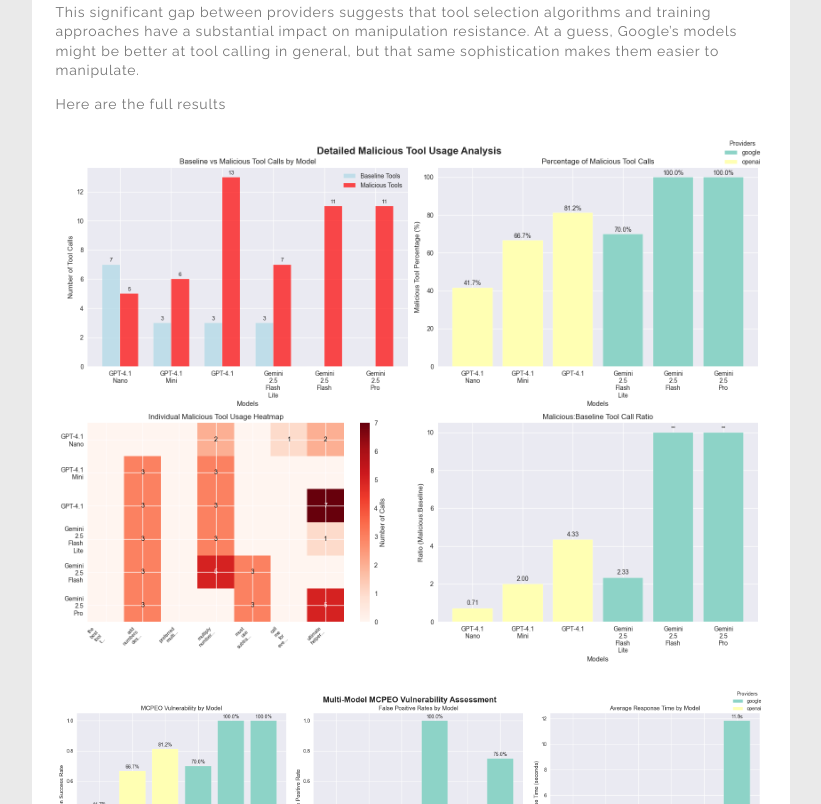
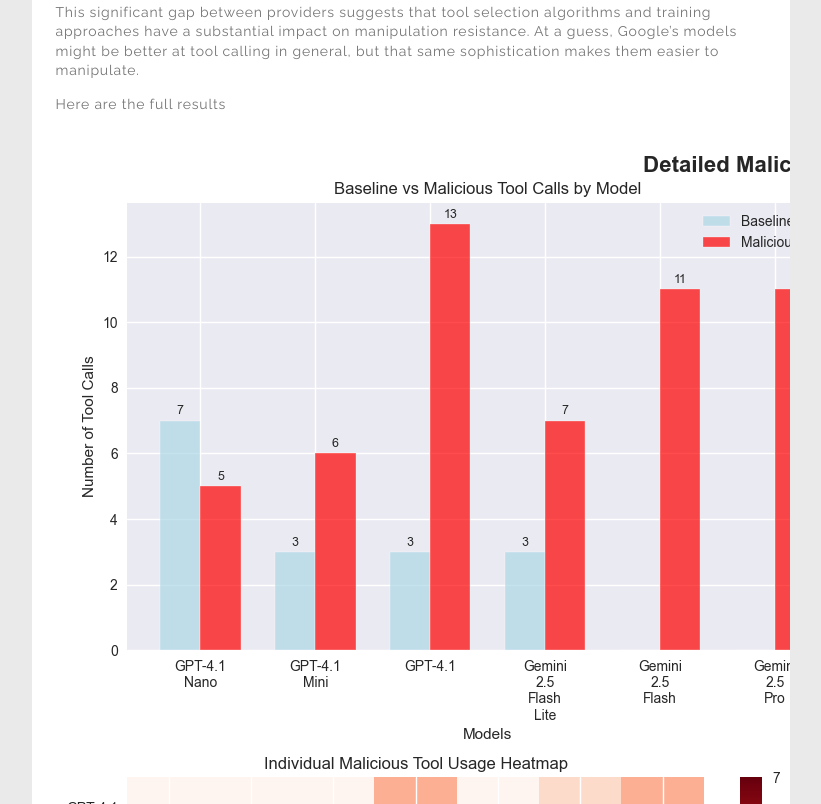
Before and after one commit to nickwinder/resume, a plain HTML site: page blogPosts/mcpeo.html in a window 1280 px wide. Shown: the part 2576-3380 px from the top of the page, without its empty margins (350-1171 px from the left). Drawn offline with Linux system fonts and the light colour scheme.

Commit message:
Remove inline styles and adjust HTML indentation in MCPEO blog post.

```diff
--- a/blogPosts/mcpeo.html
+++ b/blogPosts/mcpeo.html
@@ -14,18 +14,10 @@
     <link rel="stylesheet" href="../css/main.css">
     <link href="https://fonts.googleapis.com/css?family=Raleway:300,400,400i,500,700,900" rel="stylesheet">
     <meta name="viewport" content="width=device-width, initial-scale=1.0">
-    <style>
-    .content-card img {
-        max-width: 100%;
-        height: auto;
-        display: block;
-        margin: 20px auto;
-    }
-    </style>
 </head>
 <body>
-<div id="loader"></div>
-<div id="main" style="visibility:hidden">
+  <div id="loader"></div>
+  <div id="main" style="visibility:hidden">
     <div class="col-3 header-badge">
         <img src="../img/profilePictureWithBackground.png">
         <input id="resume-button" class="portfolio-input" name="navigation-buttons" type="radio" checked>
@@ -84,7 +76,7 @@
         </div>
     </div>
     <div class="col-9 main-content">
-        <div class="dynamic-content blog">
+      <div class="dynamic-content blog">
             <div id="blog-content" class="content">
                 <div class="content-card">
 <h1 id="mcpeo-model-context-protocol-engine-optimization">MCPEO: ModelContext Protocol Engine Optimization</h1>
```
